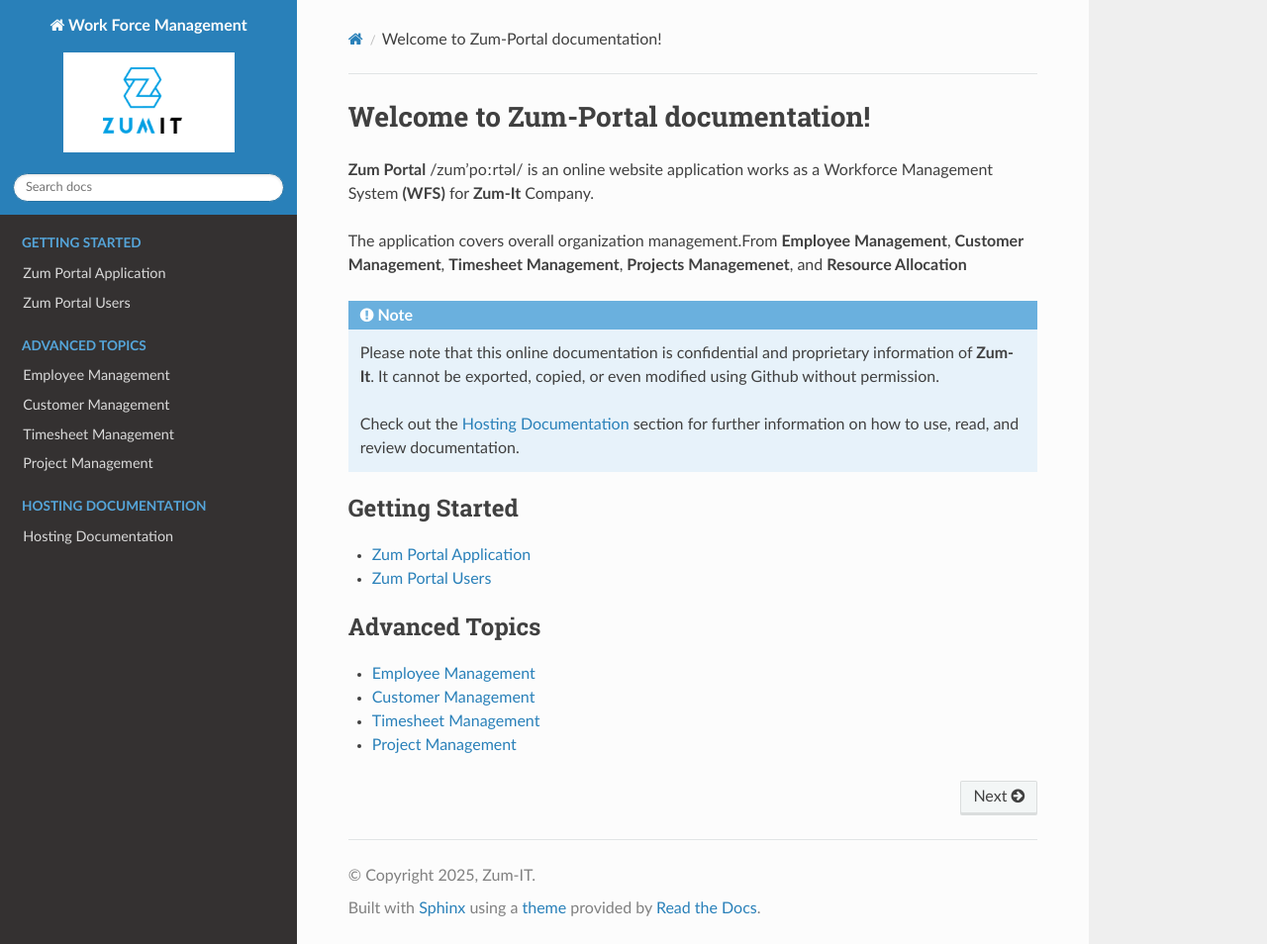
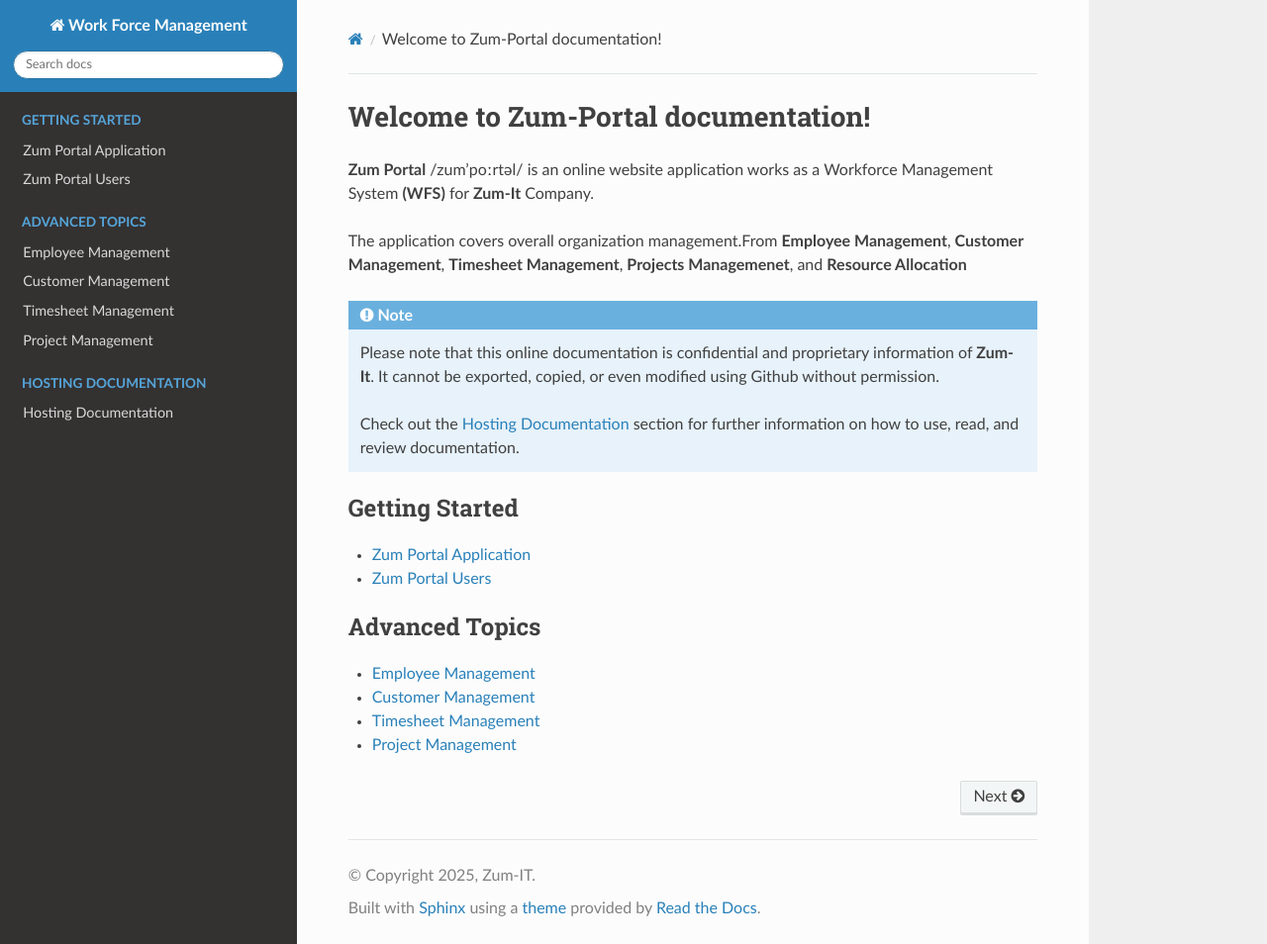
Before and after one commit to ghadiben0/Project-Zum-Portal, a Sphinx documentation site: the page built from docs/source/index.rst, in a window 1280 px wide and 954 px high. Shown: the whole window at 99% size. Built offline with Sphinx 7.4.7 and the Read the Docs theme 3.1.0, drawn with Linux system fonts in a browser that asks for light colours.

Commit message:
Update conf.py

```diff
--- a/docs/source/conf.py
+++ b/docs/source/conf.py
@@ -31,15 +31,14 @@
 
 html_theme = 'sphinx_rtd_theme'
 
-html_logo = "_static/my_logo.png"
 html_show_sourcelink = False
 
 html_theme_options = {
-    'logo_only': True,
     'display_version': False,
 
 }
 html_static_path = ['_static']
+html_css_files = ['custom.css']
 
 # -- Options for EPUB output
 epub_show_urls = 'footnote'
```
